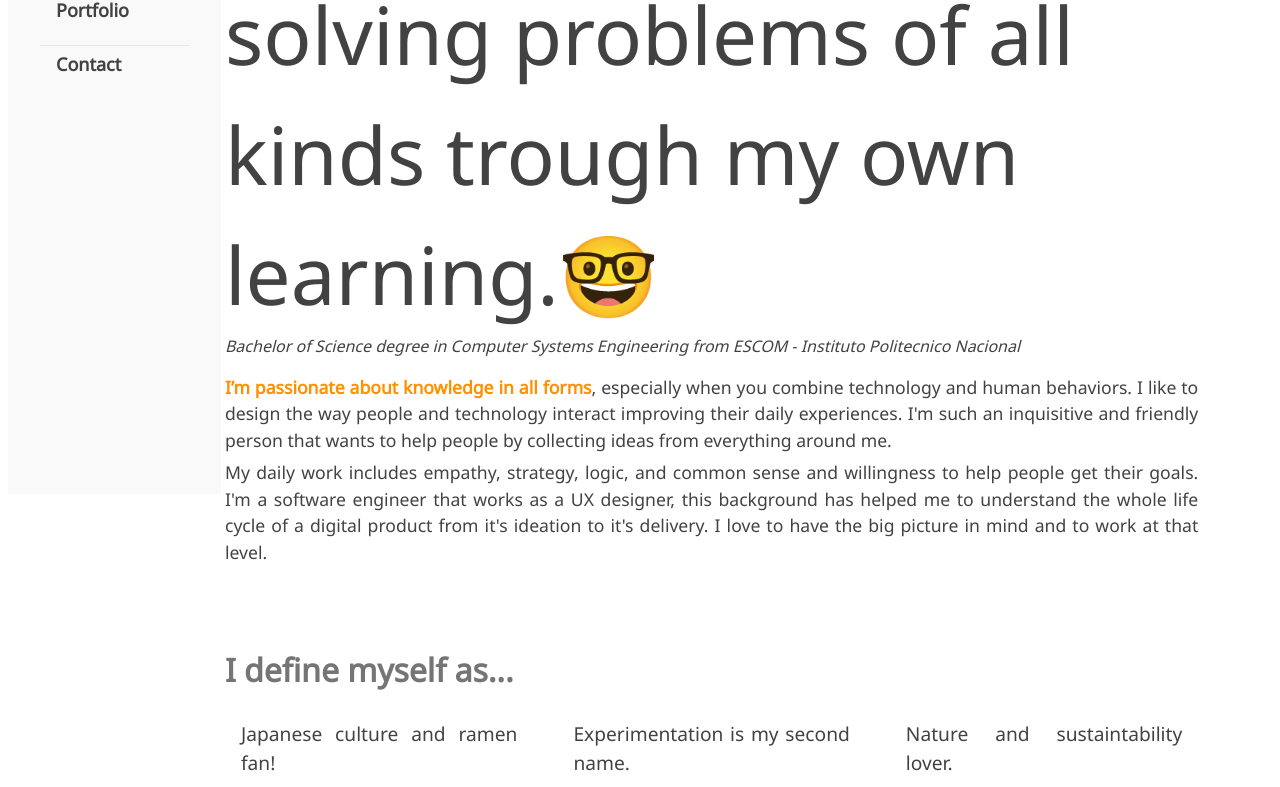
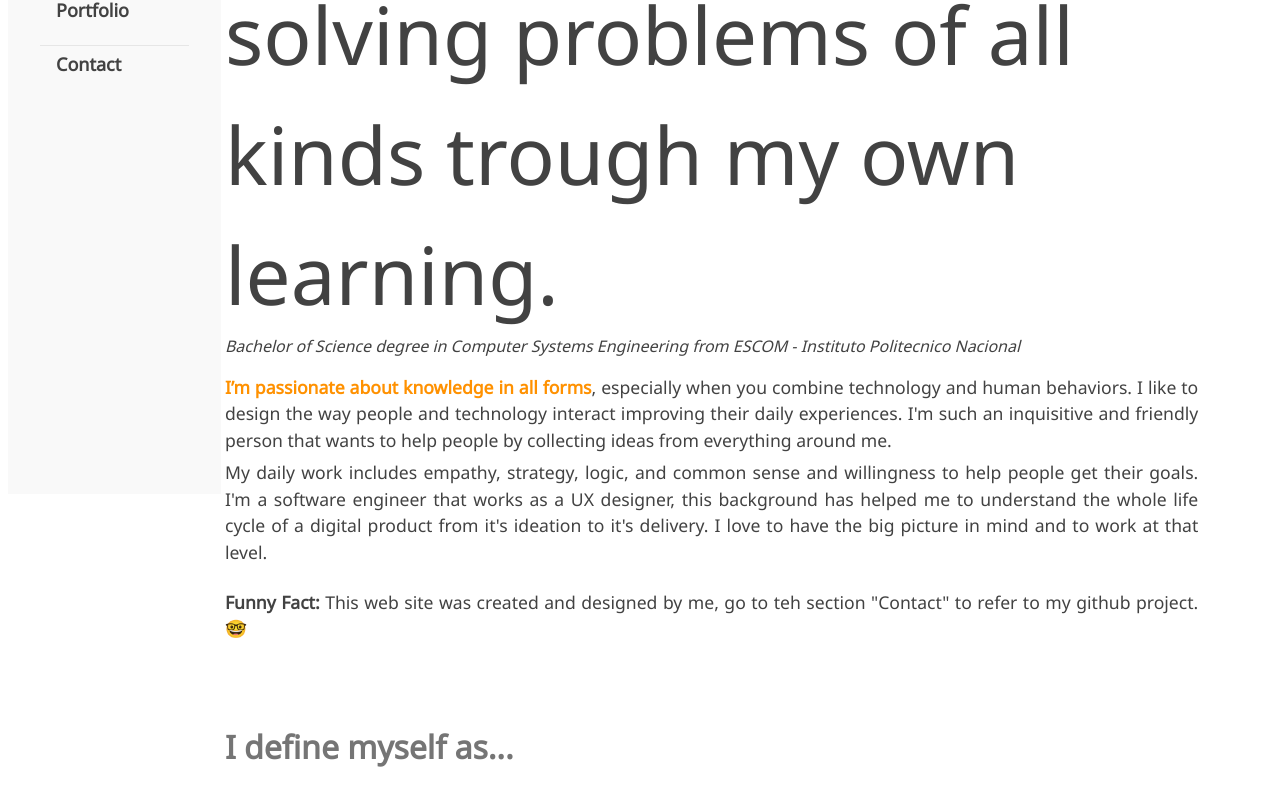
Before and after one commit to GabrielaSaldana/profile, a React (Create React App) app: page / in a window 1280 px wide. Shown: the part 314-1101 px from the top of the page. Built offline with nearby package versions, Linux system fonts and the light colour scheme.

Commit message:
adding fun fact

```diff
--- a/src/components/Persona/index.jsx
+++ b/src/components/Persona/index.jsx
@@ -39,9 +39,6 @@ function Persona() {
         <Typography className={classes.title}>
           Hello, I am Gabriela. I enjoy helping people solving problems of all
           kinds trough my own learning.
-          <span role="img" aria-label="nerd">
-            🤓
-          </span>
         </Typography>
         <Typography className={classes.subtitle}>
           Bachelor of Science degree in Computer Systems Engineering from ESCOM
@@ -65,6 +62,14 @@ function Persona() {
         delivery. I love to have the big picture in mind and to work at that
         level.
       </Typography>
+      <br/>
+      <Typography gutterBottom className={classes.description}>
+        <b>Funny Fact: </b>This web site was created and designed by me, go to
+        teh section "Contact" to refer to my github project.
+        <span role="img" aria-label="nerd">
+          🤓
+        </span>
+      </Typography>
     </div>
   );
 }
```
